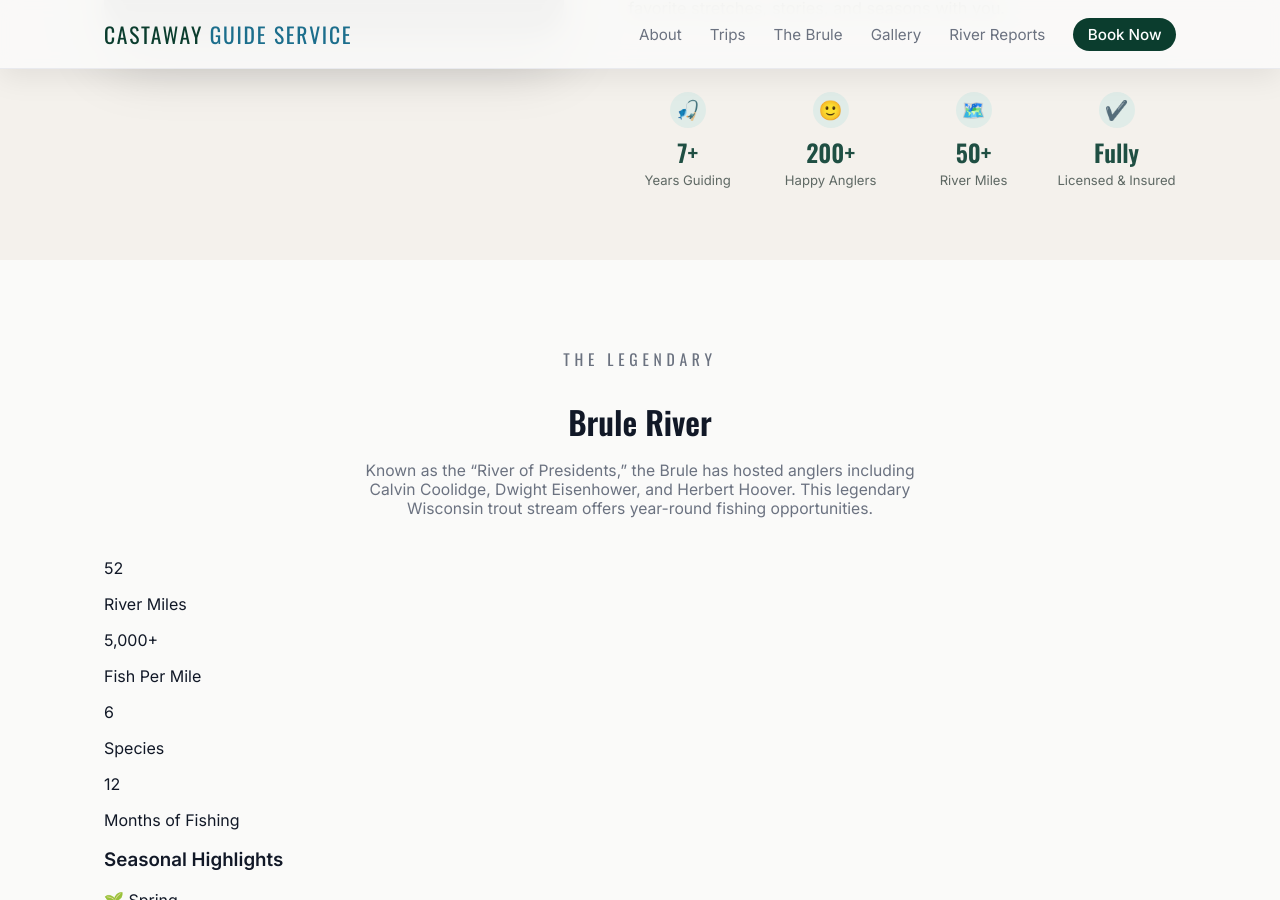
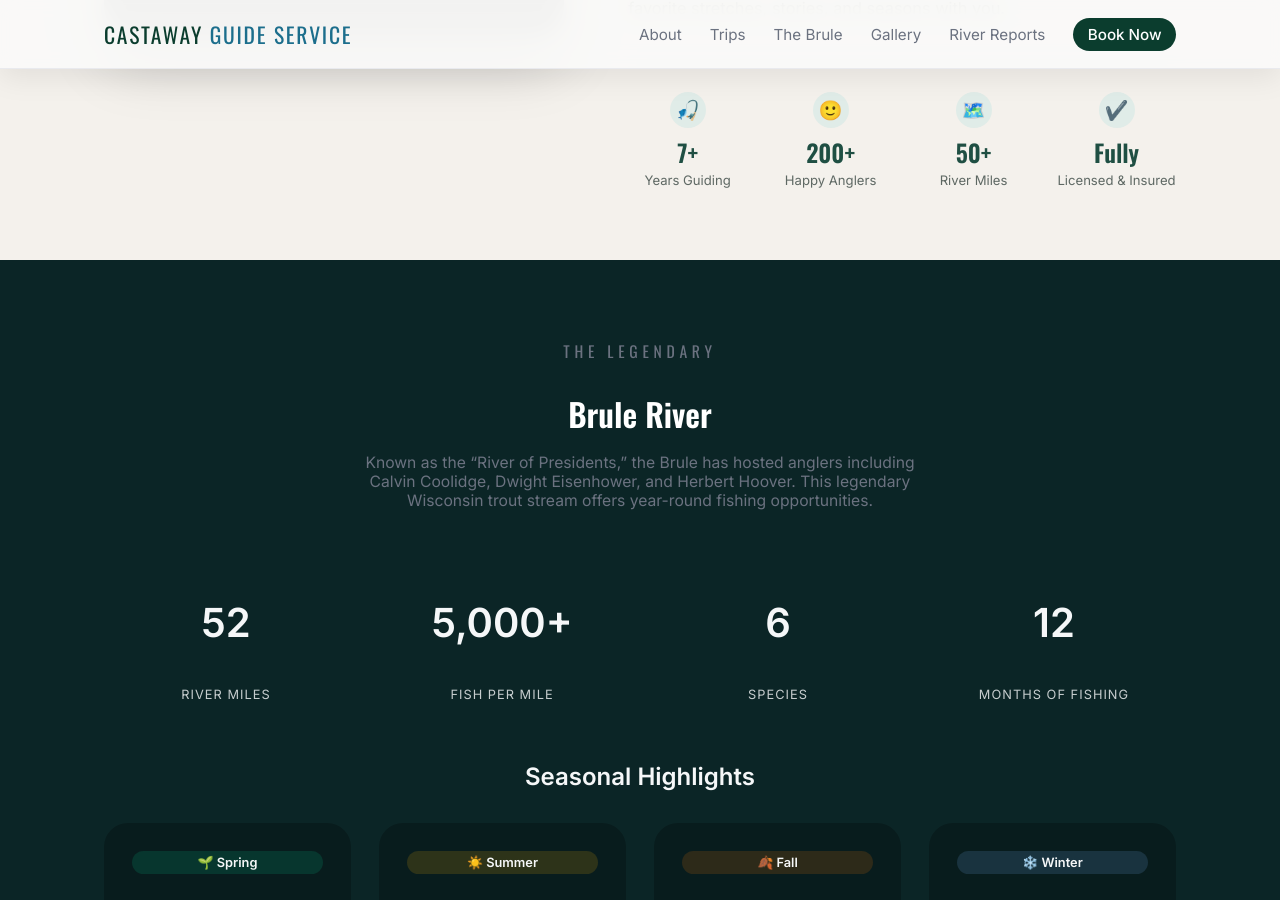
Before and after one commit to adamholden7/CastAwayGuideService, a Jekyll site: the page built from index.md, in a window 1280 px wide and 900 px high, scrolled down 1308 px. Built offline with Jekyll 4.4.1, drawn with Linux system fonts in a browser that asks for light colours; grey boxes are pictures that could not be loaded.

Commit message:
Update styles.css

```diff
--- a/assets/css/styles.css
+++ b/assets/css/styles.css
@@ -1469,3 +1469,117 @@ a {
   border: 0;
   border-radius: 1.75rem;
 }
+
+.section-river {
+  background: #0b2526;
+  color: #f5f7f8;
+  position: relative;
+  padding-top: 4rem;
+  padding-bottom: 4rem;
+}
+
+.section-river .section-header h2 {
+  color: #ffffff;
+}
+
+.river-stats {
+  display: grid;
+  grid-template-columns: repeat(4, minmax(0, 1fr));
+  gap: 2rem;
+  text-align: center;
+  margin: 3rem 0;
+}
+
+.river-stat-number {
+  font-size: 2.5rem;
+  font-weight: 700;
+}
+
+.river-stat-label {
+  text-transform: uppercase;
+  letter-spacing: 0.08em;
+  font-size: 0.8rem;
+  opacity: 0.8;
+}
+
+.river-subheading {
+  text-align: center;
+  font-size: 1.5rem;
+  margin-bottom: 2rem;
+}
+
+.river-seasons {
+  display: grid;
+  grid-template-columns: repeat(4, minmax(0, 1fr));
+  gap: 1.75rem;
+}
+
+.river-season-card {
+  background: rgba(0, 0, 0, 0.25);
+  border-radius: 1.5rem;
+  padding: 1.75rem;
+  display: flex;
+  flex-direction: column;
+  gap: 0.75rem;
+}
+
+.river-season-pill {
+  display: inline-flex;
+  align-items: center;
+  justify-content: center;
+  padding: 0.25rem 0.85rem;
+  border-radius: 999px;
+  font-size: 0.8rem;
+  font-weight: 600;
+}
+
+.river-season-pill--spring { background: rgba(0, 200, 140, 0.15); }
+.river-season-pill--summer { background: rgba(255, 180, 0, 0.15); }
+.river-season-pill--fall   { background: rgba(255, 120, 0, 0.15); }
+.river-season-pill--winter { background: rgba(120, 180, 255, 0.15); }
+
+.river-season-dates {
+  font-size: 0.9rem;
+  opacity: 0.8;
+}
+
+.river-season-title {
+  font-size: 1.1rem;
+  font-weight: 700;
+}
+
+.river-season-text {
+  font-size: 0.95rem;
+  line-height: 1.5;
+}
+
+.river-tags {
+  display: flex;
+  flex-wrap: wrap;
+  gap: 0.5rem;
+  margin-top: 0.5rem;
+}
+
+.river-tag {
+  padding: 0.2rem 0.7rem;
+  border-radius: 999px;
+  border: 1px solid rgba(255, 255, 255, 0.15);
+  font-size: 0.75rem;
+}
+
+/* Responsive */
+@media (max-width: 960px) {
+  .river-stats {
+    grid-template-columns: repeat(2, minmax(0, 1fr));
+  }
+
+  .river-seasons {
+    grid-template-columns: repeat(2, minmax(0, 1fr));
+  }
+}
+
+@media (max-width: 640px) {
+  .river-seasons {
+    grid-template-columns: 1fr;
+  }
+}
```
